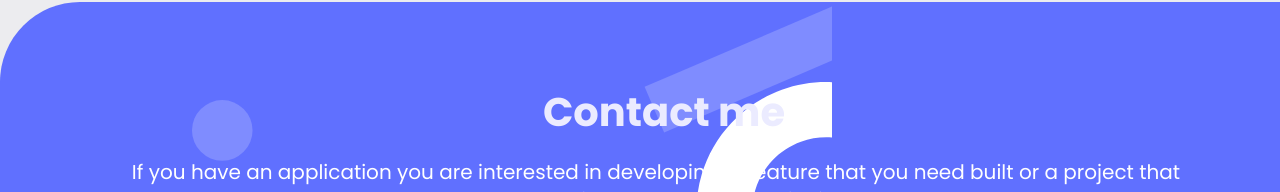
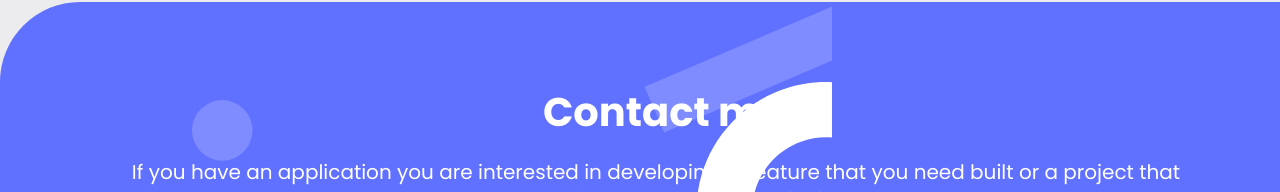
Before and after one commit to DamianDib9/personal-portfolio, a website: page index.html in a window 1280 px wide. Shown: the part 6530-6722 px from the top of the page. Drawn offline with Linux system fonts and the light colour scheme.

Commit message:
Update style.css
fixed font color

```diff
--- a/style.css
+++ b/style.css
@@ -302,7 +302,7 @@ h3 {
 }
 
 #contactTitle {
-  color: #ebebff;
+  color: #FFFFFF;
   text-align: center;
   font-size: 2.5rem;
   margin-top: 5rem;
```
